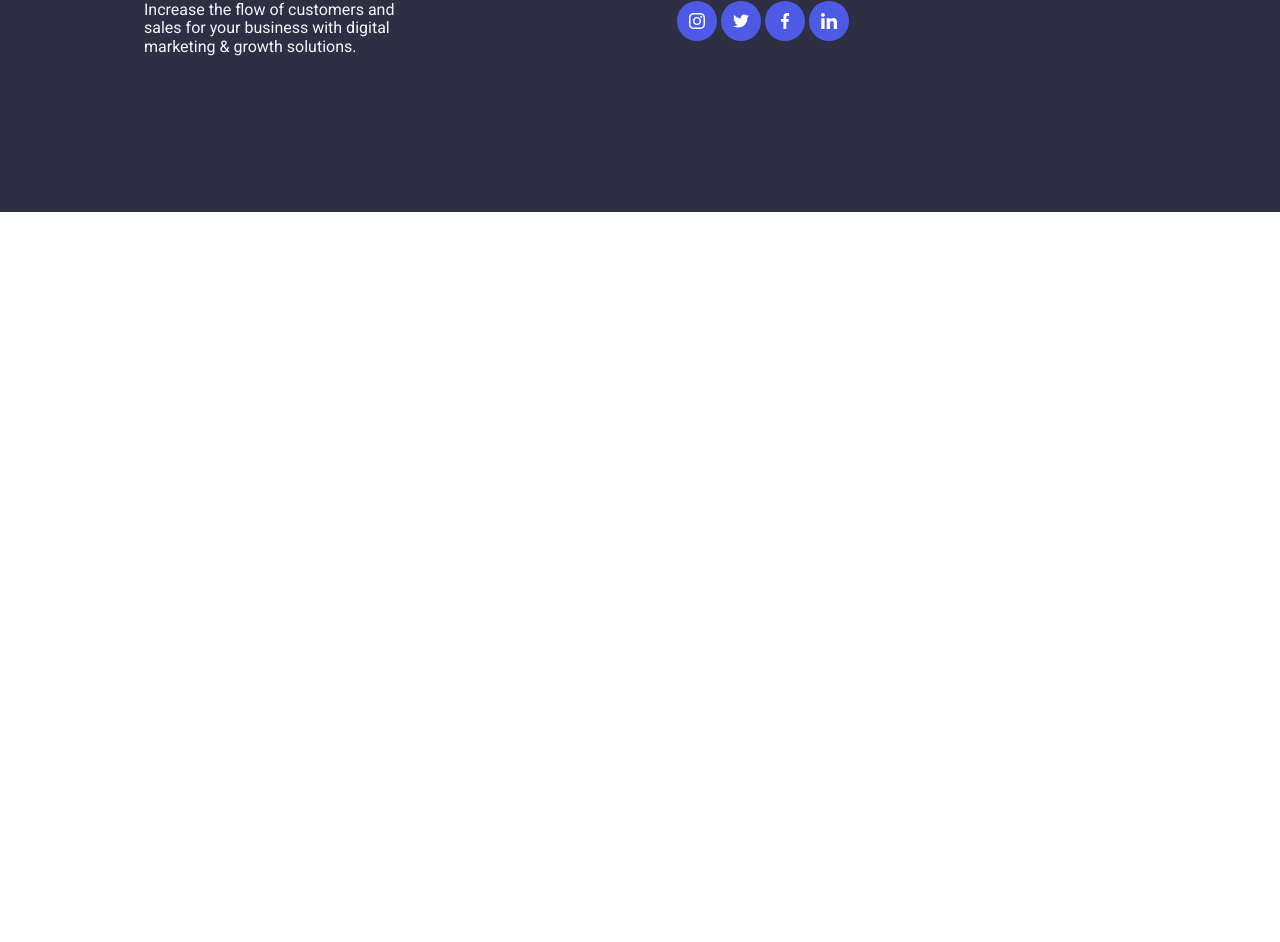
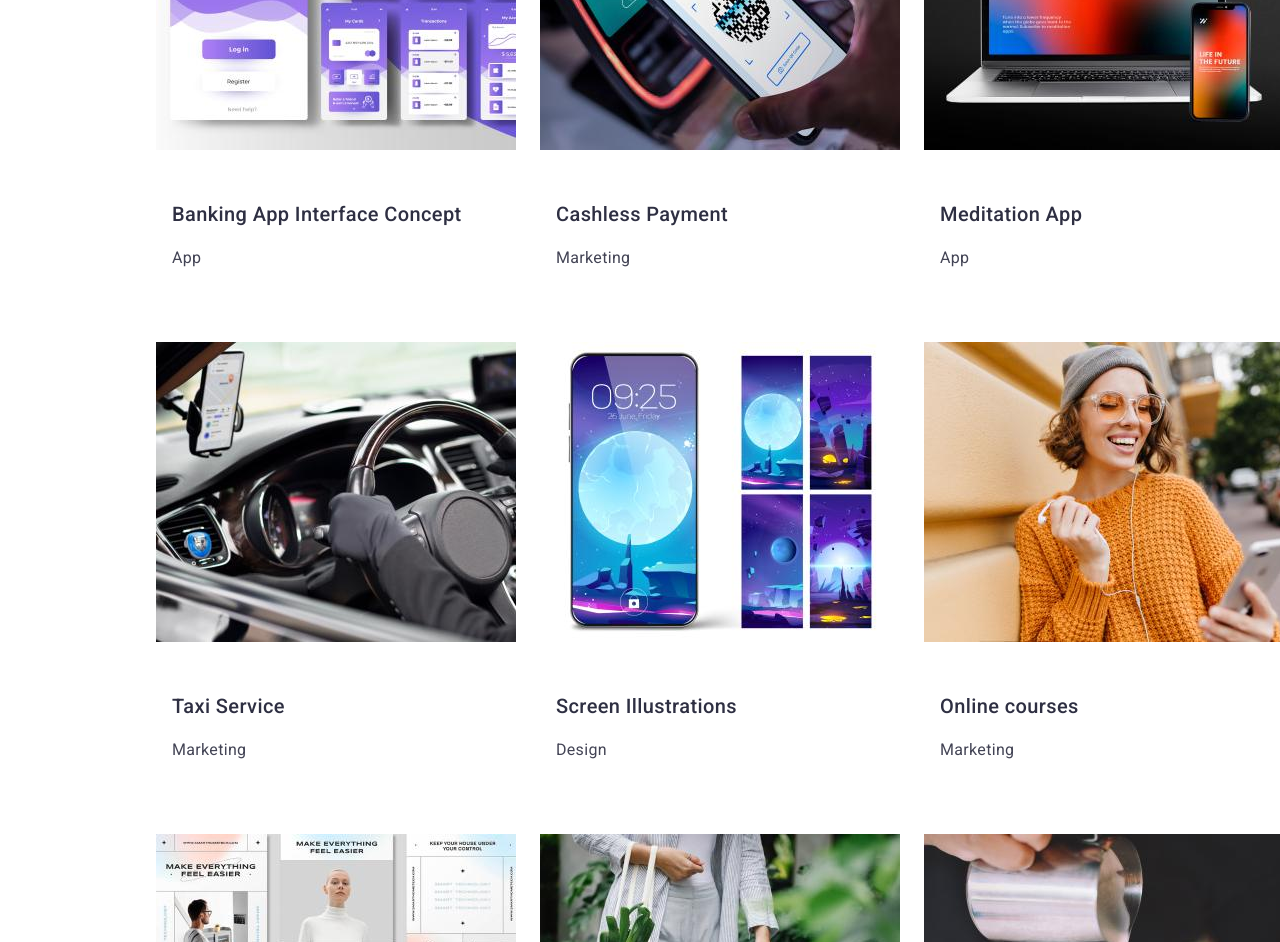
Before and after one commit to Freaklord11/goit-markup-hw-05, a plain HTML site: page portfolio.html in a window 1280 px wide. Shown: the part 418-1360 px from the top of the page. Before the commit the page ends 800 px from the top, so only its background shows below. Drawn offline with Linux system fonts and the light colour scheme.

Commit message:
Finish Portfolio

```diff
--- a/css/styles.css
+++ b/css/styles.css
@@ -335,4 +335,78 @@ p{
     align-items: center;
     flex-direction: row;
     gap: 24px;
+
 }
+
+.search-list-btn{
+    display: flex;
+    padding: 12px 24px;
+    align-items: flex-start;
+    border-style: none;
+
+    color: var(--IRIS);
+    text-align: center;
+    font-family: Roboto;
+    font-size: 16px;
+    font-style: normal;
+    font-weight: 500;
+    line-height: 24px; /* 150% */
+    letter-spacing: 0.64px;
+}
+.search-list-btn:active{
+    color: var(--WHITE);
+    border-radius: 4px;
+    background: var(--OCEAN);
+    box-shadow:  0px 2px 2px 0px rgba(0, 0, 0, 0.12), 0px 2px 1px 0px rgba(0, 0, 0, 0.08), 0px 3px 1px 0px rgba(0, 0, 0, 0.10);
+}
+
+/*Project Cards*/
+
+.project-cards{
+    display: flex;
+    flex-direction: row;
+    flex-wrap: wrap;
+    justify-content: center;
+    gap: 24px;
+}
+
+.project-cards img{
+    width: 360px;
+    height: 300px;
+    flex-shrink: 0;
+}
+
+.project-card{
+    display: inline-flex;
+    flex-direction: column;
+    gap: 32px;
+
+}
+
+.project-card-name{
+    padding: 0px 16px;
+    gap: 8px;
+    padding-bottom: 32px;
+}
+
+.card-name-title{
+    color: var(--NAVY-BLUE);
+
+    font-family: Roboto;
+    font-size: 20px;
+    font-style: normal;
+    font-weight: 500;
+    line-height: 24px; /* 120% */
+    letter-spacing: 0.4px;
+}
+
+.project-category{
+    color: var(--SLATE);
+
+    font-family: Roboto;
+    font-size: 16px;
+    font-style: normal;
+    font-weight: 400;
+    line-height: 24px; /* 150% */
+    letter-spacing: 0.32px;
+}
--- a/portfolio.html
+++ b/portfolio.html
@@ -28,8 +28,8 @@
           <!--Menu Navi-->
           <nav class="menu">
             <ul class="navi-menu">
-              <li><a href="#studio">Studio</a></li>
-              <li><a href="index.html" target="_self">Portfolio</a></li>
+              <li><a href="index.html">Studio</a></li>
+              <li><a href="portfolio.html" target="_self">Portfolio</a></li>
               <li><a href="#contacts">Contacts</a></li>
             </ul>
           </nav>
@@ -45,6 +45,7 @@
           </ul>
         </header>
     <main>
+
       <!--Seacrch Tab Div-->
       <div class="Search-Tab">
         <ul class="search-tab-list">
@@ -54,6 +55,85 @@
           <li><button class="search-list-btn">Design</button></li>
           <li><button class="search-list-btn">Marketing</button></li>
         </ul>
+      </div>
+      <!--Prjiect Cards-->
+      <div class="projects">
+        <ul class="project-cards">
+
+          <li class="project-card">
+            <img src="/images/img (1).jpg" alt="Bank"/>
+            <div class="project-card-name">
+              <h3 class="card-name-title">Banking App Interface Concept</h3>
+              <h3 class="project-category">App</h3>
+            </div>
+          </li>
+
+          <li class="project-card">
+            <img src="/images/imgCashless.jpg" alt="Cashless"/>
+            <div class="project-card-name">
+              <h3 class="card-name-title">Cashless Payment</h3>
+              <h3 class="project-category">Marketing</h3>
+            </div>
+          </li>
+
+          <li class="project-card">
+            <img src="/images/imglaptopPhone.jpg" alt="meditation"/>
+            <div class="project-card-name">
+              <h3 class="card-name-title">Meditation App</h3>
+              <h3 class="project-category">App</h3>
+            </div>
+          </li>
+
+          <li class="project-card">
+            <img src="/images/imgtaxi.jpg" alt="taxi-service"/>
+            <div class="project-card-name">
+              <h3 class="card-name-title">Taxi Service</h3>
+              <h3 class="project-category">Marketing</h3>
+            </div>
+          </li>
+
+          <li class="project-card">
+            <img src="/images/imgThemes.jpg" alt="themes"/>
+            <div class="project-card-name">
+              <h3 class="card-name-title">Screen Illustrations</h3>
+              <h3 class="project-category">Design</h3>
+            </div>
+          </li>
+
+          <li class="project-card">
+            <img src="/images/imgcourses.jpg" alt="courses"/>
+            <div class="project-card-name">
+              <h3 class="card-name-title">Online courses</h3>
+              <h3 class="project-category">Marketing</h3>
+            </div>
+          </li>
+
+          <li class="project-card">
+            <img src="/images/imgIGConcept.jpg" alt="IG-Concept"/>
+            <div class="project-card-name">
+              <h3 class="card-name-title">Instagram Stories Concept</h3>
+              <h3 class="project-category">Design</h3>
+            </div>
+          </li>
+
+          <li class="project-card">
+            <img src="/images/imgOrganic.jpg" alt="organic"/>
+            <div class="project-card-name">
+              <h3 class="card-name-title">Organic Food</h3>
+              <h3 class="project-category">Web Site</h3>
+            </div>
+          </li>
+
+          <li class="project-card">
+            <img src="/images/imgcoffee.jpg" alt="coffee"/>
+            <div class="project-card-name">
+            <h3 class="card-name-title">Fresh Coffee</h3>
+            <h3 class="project-category">Website</h3>
+            </div>
+          </li>
+
+        </ul>
+
       </div>
     </main>
        <!--foorter-->
```
Also changed, not shown: index.html (+2 -2 lines), images/img (1).jpg (added), images/imgCashless.jpg (added), images/imgIGConcept.jpg (added), images/imgOrganic.jpg (added), images/imgThemes.jpg (added), images/imgcoffee.jpg (added), images/imgcourses.jpg (added), images/imglaptopPhone.jpg (added), images/imgtaxi.jpg (added).
